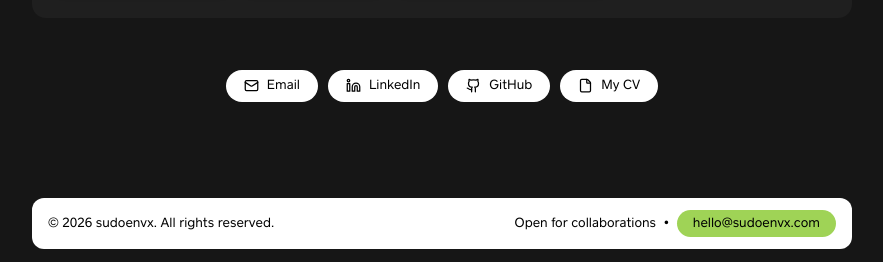
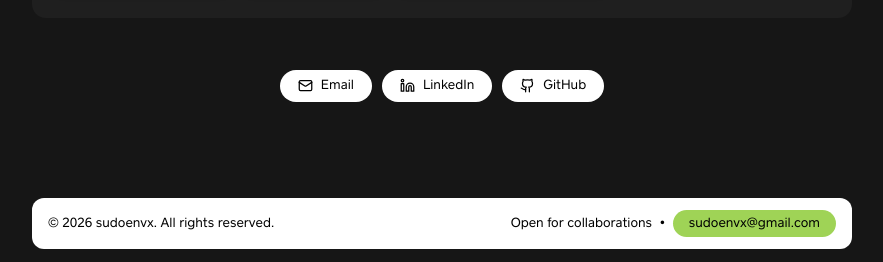
Before and after one commit to sudoenvx/sudoenvx-portfolio, a Next.js app: page /projects/project-one in a window 1280 px wide. Shown: the part 3108-3370 px from the top of the page, without its empty margins (198-1081 px from the left). Built offline with nearby package versions, Linux system fonts and the light colour scheme.

Commit message:
fix contact data and implement cv download

```diff
--- a/components/layout/footer.tsx
+++ b/components/layout/footer.tsx
@@ -9,8 +9,8 @@ export const Footer = () => {
                 <div className="flex items-center gap-2 text-[13px] text-secondary-text">
                     <span className="hidden sm:inline">Open for collaborations</span>
                     <span className="hidden sm:inline">•</span>
-                    <a href="mailto:hello@sudoenvx.com" className="bg-primary text-primary-text px-4 py-1 rounded-full hover:bg-primary/80 transition-colors">
-                        hello@sudoenvx.com
+                    <a href="mailto:sudoenvx@gmail.com" className="bg-primary text-primary-text px-4 py-1 rounded-full hover:bg-primary/80 transition-colors">
+                        sudoenvx@gmail.com
                     </a>
                 </div>
             </div>
--- a/components/layout/navbar.tsx
+++ b/components/layout/navbar.tsx
@@ -3,6 +3,7 @@
 import { useState } from "react";
 import Link from "next/link";
 import { Github, Download, Menu, X, ChevronRight } from "lucide-react";
+import { AppConfig } from "@/src/data/app";
 
 const navItems = [
     { href: "/", label: "Home" },
@@ -41,7 +42,7 @@ export const Navbar = () => {
 
                         <div className="flex items-center gap-4">
                             <a
-                                href="https://github.com/sudoenvx"
+                                href={AppConfig.contact.github}
                                 target="_blank"
                                 rel="noopener noreferrer"
                                 className="hidden sm:flex text-nav-muted hover:text-nav-text transition-colors"
@@ -49,7 +50,8 @@ export const Navbar = () => {
                                 <Github className="w-5 h-5" />
                             </a>
                             <a
-                                href="#" // Replace with actual resume link
+                                href="/documents/cv-original.pdf"
+                                download="alitarek-cv.pdf"
                                 className="hidden sm:flex items-center gap-2 bg-primary text-primary-text hover:bg-primary/90 px-3 py-1.5 rounded-full text-xs font-medium transition-colors"
                             >
                                 <span>My CV</span>
--- a/src/data/app.ts
+++ b/src/data/app.ts
@@ -1,7 +1,7 @@
 
 const contact = {
     email: "sudoenvx@gmail.com",
-    phone: "+20123456789",
+    phone: "+201288362183",
     linkedin: "https://www.linkedin.com/in/sudoenvx/",
     github: "https://github.com/sudoenvx",
 }
--- a/src/domains/home/components/contact-form.tsx
+++ b/src/domains/home/components/contact-form.tsx
@@ -115,7 +115,7 @@ export const ContactForm = () => {
                             aria-live="polite"
                             className={`rounded-xl border-2 px-4 py-3 ${
                                 status.type === "success"
-                                    ? "border-primary/40 bg-card"
+                                    ? "border-primary/60 bg-card"
                                     : "border-[#d64550] bg-card"
                             }`}
                         >
@@ -123,7 +123,7 @@ export const ContactForm = () => {
                                 className={`text-[11px] uppercase tracking-[2px] font-jetbrains ${
                                     status.type === "success"
                                         ? "text-primary"
-                                        : "text-red-400"
+                                        : "text-[#d64550]"
                                 }`}
                             >
                                 {status.type === "success" ? "Message sent" : "Send failed"}
--- a/src/domains/home/components/contact.tsx
+++ b/src/domains/home/components/contact.tsx
@@ -1,5 +1,4 @@
-import { Github, Linkedin, Mail, FileIcon } from "lucide-react";
-import { Card } from "@/components/ui/card";
+import { Github, Linkedin, Mail } from "lucide-react";
 import Link from "next/link";
 import { AppConfig } from "@/src/data/app";
 
@@ -25,11 +24,6 @@ export const Contact = () => {
             icon: <Github className="w-3.75 h-3.75" />,
             text: "GitHub",
             href: AppConfig.contact.github
-        },
-        {
-            icon: <FileIcon className="w-3.75 h-3.75" />,
-            text: "My CV",
-            href: "/resume.pdf"
         }
     ];
 
--- a/src/domains/home/components/stats.tsx
+++ b/src/domains/home/components/stats.tsx
@@ -8,19 +8,19 @@ interface Stat {
 export const Stats = () => {
     const stats: Stat[] = [
         {
-            value: "8+",
+            value: "6+",
             label: "Years Experience"
         },
         {
-            value: "50+",
+            value: "10+",
             label: "Projects Completed"
         },
         {
-            value: "20+",
+            value: "10+",
             label: "Happy Clients"
         },
         {
-            value: "10k+",
+            value: "240",
             label: "Commits Pushed"
         }
     ];
```
Also changed, not shown: 1 other file (tests, documents, lock files or other folders).
